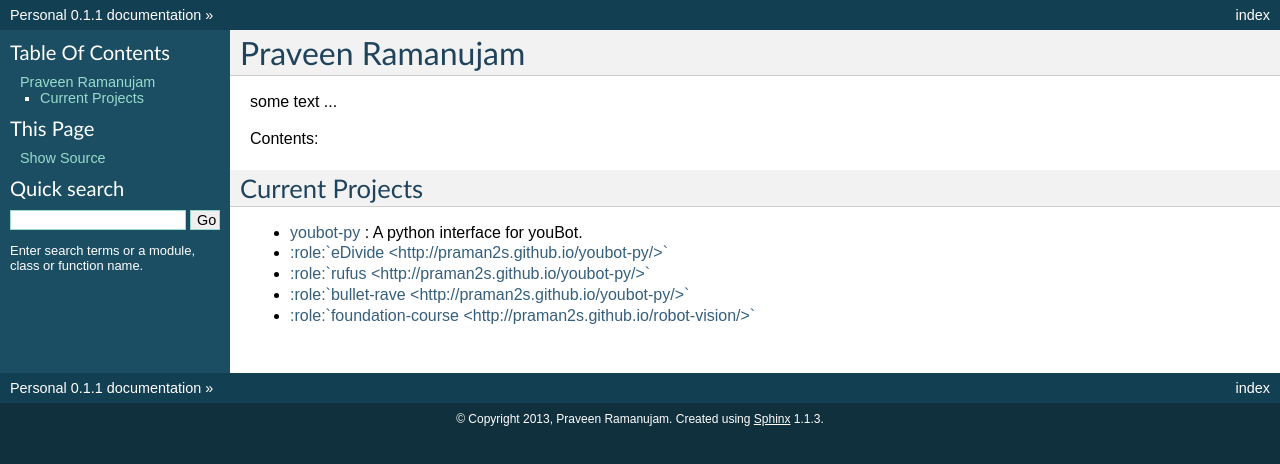
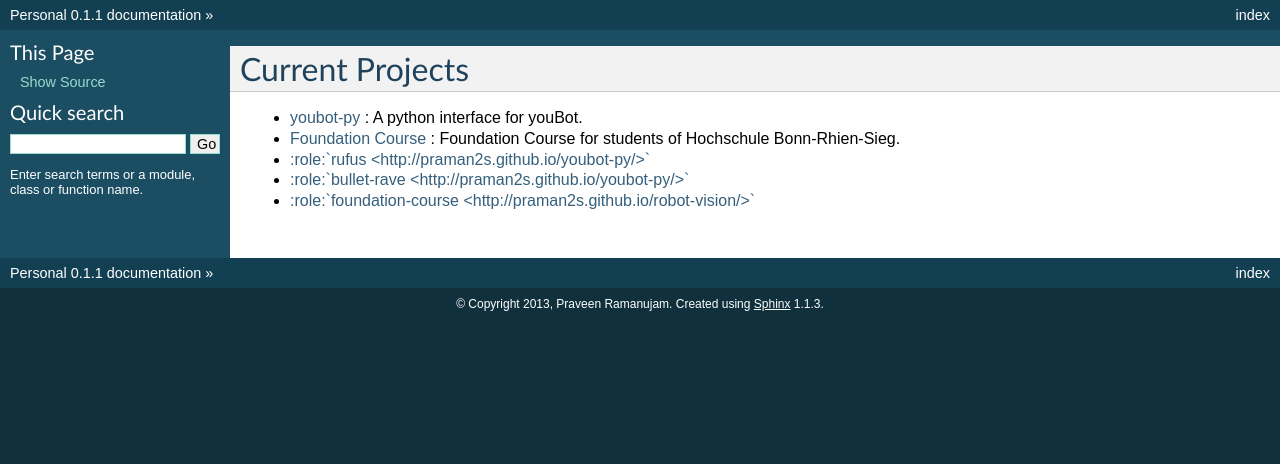
Before and after one commit to ashokvms/praman2s.github.io, a plain HTML site: page index.html in a window 1280 px wide. Drawn offline with Linux system fonts and the light colour scheme.

Commit message:
Modified for internet

```diff
--- a/index.html
+++ b/index.html
@@ -8,7 +8,7 @@
   <head>
     <meta http-equiv="Content-Type" content="text/html; charset=utf-8" />
 
-    <title>Praveen Ramanujam &mdash; Personal 0.1.1 documentation</title>
+    <title>Current Projects &mdash; Personal 0.1.1 documentation</title>
 
     <link rel="stylesheet" href="_static/default.css" type="text/css" />
     <link rel="stylesheet" href="_static/pygments.css" type="text/css" />
@@ -43,24 +43,19 @@
         <div class="bodywrapper">
           <div class="body">
 
-  <div class="section" id="praveen-ramanujam">
-<h1>Praveen Ramanujam<a class="headerlink" href="#praveen-ramanujam" title="Permalink to this headline">¶</a></h1>
-<p>some text ...</p>
-<p>Contents:</p>
-<div class="toctree-wrapper compound">
+  <div class="toctree-wrapper compound">
 <ul class="simple">
 </ul>
 </div>
 <div class="section" id="current-projects">
-<h2>Current Projects<a class="headerlink" href="#current-projects" title="Permalink to this headline">¶</a></h2>
+<h1>Current Projects<a class="headerlink" href="#current-projects" title="Permalink to this headline">¶</a></h1>
 <ul class="simple">
 <li><a class="reference external" href="http://praman2s.github.io/youbot-py/">youbot-py</a> : A python interface for youBot.</li>
-<li><a href="#id1"><span class="problematic" id="id2">:role:`eDivide &lt;http://praman2s.github.io/youbot-py/&gt;`</span></a></li>
-<li><a href="#id3"><span class="problematic" id="id4">:role:`rufus &lt;http://praman2s.github.io/youbot-py/&gt;`</span></a></li>
-<li><a href="#id5"><span class="problematic" id="id6">:role:`bullet-rave &lt;http://praman2s.github.io/youbot-py/&gt;`</span></a></li>
-<li><a href="#id7"><span class="problematic" id="id8">:role:`foundation-course &lt;http://praman2s.github.io/robot-vision/&gt;`</span></a></li>
+<li><a class="reference external" href="http://praman2s.github.io/robotic-vision/">Foundation Course</a> : Foundation Course for students of Hochschule Bonn-Rhien-Sieg.</li>
+<li><a href="#id1"><span class="problematic" id="id2">:role:`rufus &lt;http://praman2s.github.io/youbot-py/&gt;`</span></a></li>
+<li><a href="#id3"><span class="problematic" id="id4">:role:`bullet-rave &lt;http://praman2s.github.io/youbot-py/&gt;`</span></a></li>
+<li><a href="#id5"><span class="problematic" id="id6">:role:`foundation-course &lt;http://praman2s.github.io/robot-vision/&gt;`</span></a></li>
 </ul>
-</div>
 </div>
 
 
@@ -69,14 +64,6 @@
       </div>
       <div class="sphinxsidebar">
         <div class="sphinxsidebarwrapper">
-  <h3><a href="#">Table Of Contents</a></h3>
-  <ul>
-<li><a class="reference internal" href="#">Praveen Ramanujam</a><ul>
-<li><a class="reference internal" href="#current-projects">Current Projects</a></li>
-</ul>
-</li>
-</ul>
-
   <h3>This Page</h3>
   <ul class="this-page-menu">
     <li><a href="_sources/index.txt"
--- a/searchindex.js
+++ b/searchindex.js
@@ -1 +1 @@
-Search.setIndex({objects:{},terms:{control:[],concept:[],text:0,modul:[],some:0,indic:[],tabl:[],rave:0,stabl:[],index:[],cours:0,welcom:[],titl:[],praman2:0,content:0,ramanujam:0,percept:[],program:[],interfac:0,futur:[],interest:[],role:0,document:[],edivid:0,http:0,planner:[],python:0,foundat:0,tool:[],assist:[],visual:[],task:[],rufu:0,ramnanujam:[],search:[],github:0,bullet:0,workshop:[],current:0,robot:0,youbot:0,project:0,person:[],maintain:[],fault:[],studi:[],diagonosi:[],page:[],vision:0,praveen:0},objtypes:{},titles:["Praveen Ramanujam"],objnames:{},filenames:["index"]})
+Search.setIndex({objects:{},terms:{control:[],concept:[],text:[],modul:[],some:[],indic:[],tabl:[],rave:0,stabl:[],index:[],cours:0,welcom:[],titl:[],praman2:0,github:0,content:[],percept:[],program:[],role:0,futur:[],interest:[],interfac:0,document:[],sieg:0,hochschul:0,assist:[],http:0,python:0,foundat:0,tool:[],edivid:[],task:[],visual:[],planner:[],student:0,rufu:0,studi:[],search:[],ramanujam:[],bullet:0,praveen:[],workshop:[],current:0,robot:0,youbot:0,project:0,person:[],maintain:[],bonn:0,fault:[],ramnanujam:[],diagonosi:[],page:[],vision:0,rhien:0},objtypes:{},titles:["Current Projects"],objnames:{},filenames:["index"]})
```
Also changed, not shown: _sources/index.txt, 2 other files.
